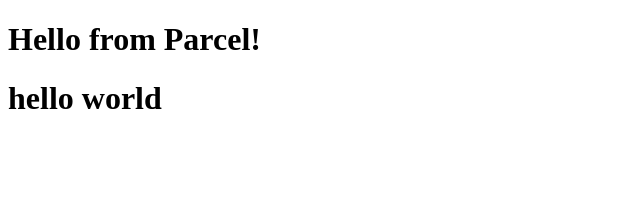
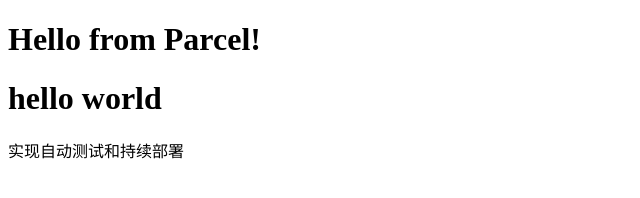
Before and after one commit to li619/web-lab05, a website built with Parcel: page index.html in a window 1280 px wide. Shown: the whole page, without its empty margins (0-640 px from the left). Built offline with nearby package versions, Linux system fonts and the light colour scheme.

Commit message:
实现自动测试和持续部署

```diff
--- a/index.html
+++ b/index.html
@@ -8,6 +8,7 @@
   <body>
     <h1>Hello from Parcel!</h1>
     <h1>hello world</h1>
+    <div>实现自动测试和持续部署</div>
     <script src="./src/index.js"></script>
   </body>
 </html>
```
